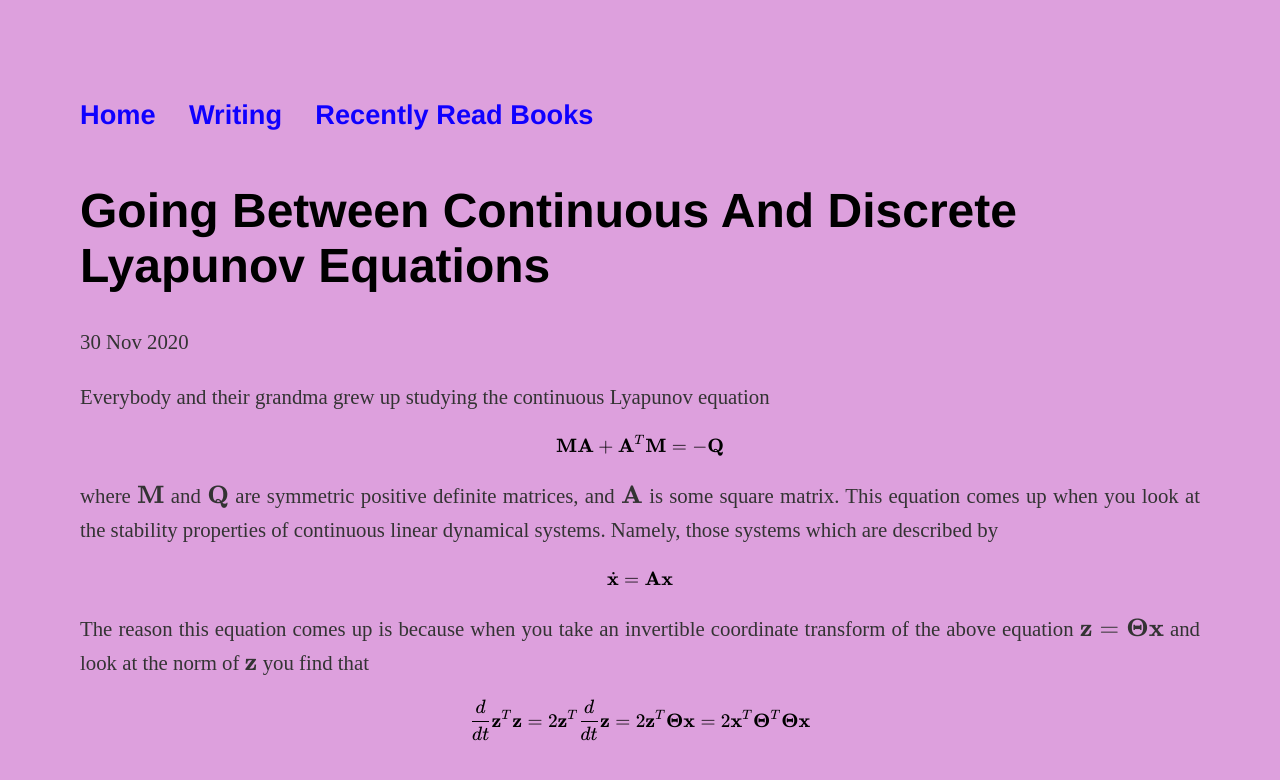
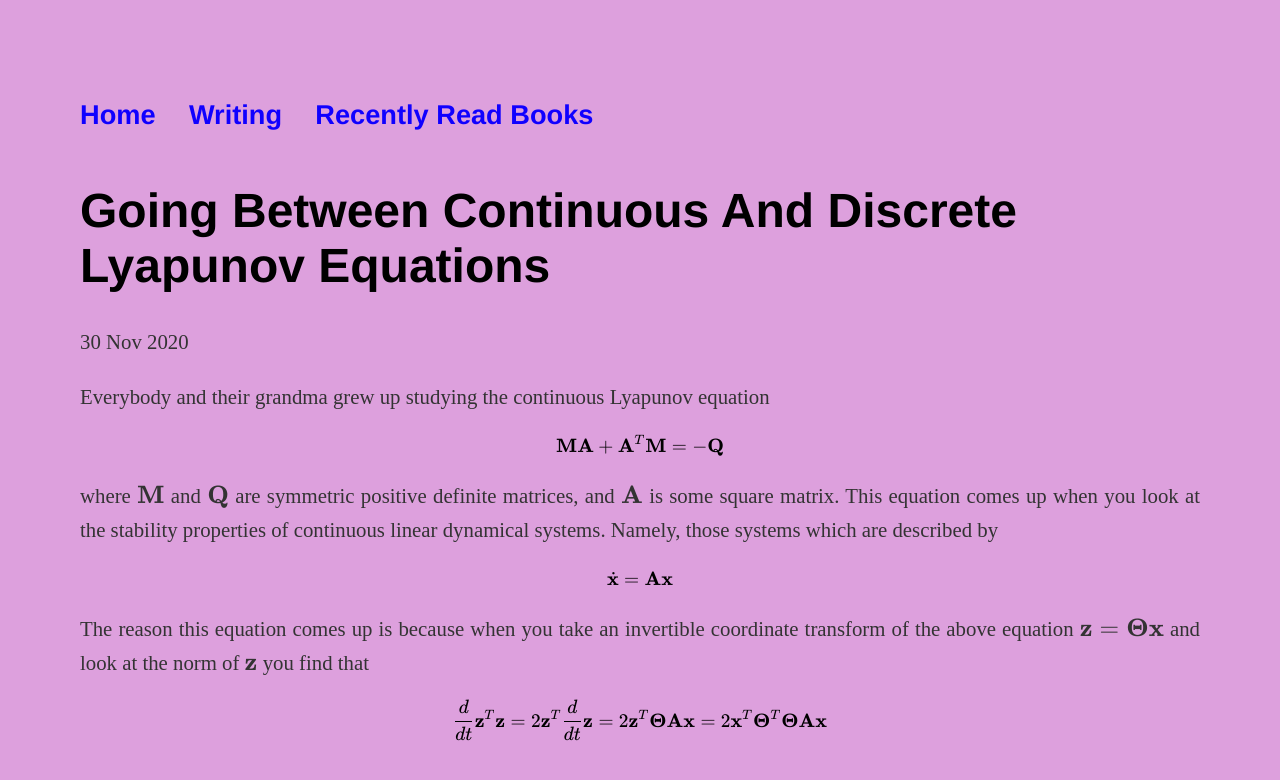
Before and after one commit to kozleo/kozleo.github.io, a Jekyll site: the page built from _posts/2020-11-30-Going-Between-Continuous-and-Discrete-Lyapunov-Equations.md, in a window 1280 px wide. Shown: the top 780 px of the page. Built offline with Jekyll 4.4.1, drawn with Linux system fonts in a browser that asks for light colours; nearby versions of some CDN libraries; our own code applies the rules of GitHub Pages for plain Markdown files.

Commit message:
Update 2020-11-30-Going-Between-Continuous-and-Discrete-Lyapunov-Equations.md

```diff
--- a/_posts/2020-11-30-Going-Between-Continuous-and-Discrete-Lyapunov-Equations.md
+++ b/_posts/2020-11-30-Going-Between-Continuous-and-Discrete-Lyapunov-Equations.md
@@ -9,4 +9,4 @@ $$\dot{\mathbf{x}} = \mathbf{A}\mathbf{x}$$
 
 The reason this equation comes up is because when you take an invertible coordinate transform of the above equation $$\mathbf{z} = \mathbf{\Theta}\mathbf{x}$$ and look at the norm of $$\mathbf{z}$$ you find that
 
-$$\frac{d}{dt}\mathbf{z}^T\mathbf{z} = 2\mathbf{z}^T\frac{d}{dt}\mathbf{z} = 2\mathbf{z}^T\mathbf{\Theta}\mathbf{x} = 2\mathbf{x}^T\mathbf{\Theta}^T\mathbf{\Theta}\mathbf{x}$$
+$$\frac{d}{dt}\mathbf{z}^T\mathbf{z} = 2\mathbf{z}^T\frac{d}{dt}\mathbf{z} = 2\mathbf{z}^T\mathbf{\Theta}\mathbf{A}\mathbf{x} = 2\mathbf{x}^T\mathbf{\Theta}^T\mathbf{\Theta}\mathbf{A}\mathbf{x}$$
```
